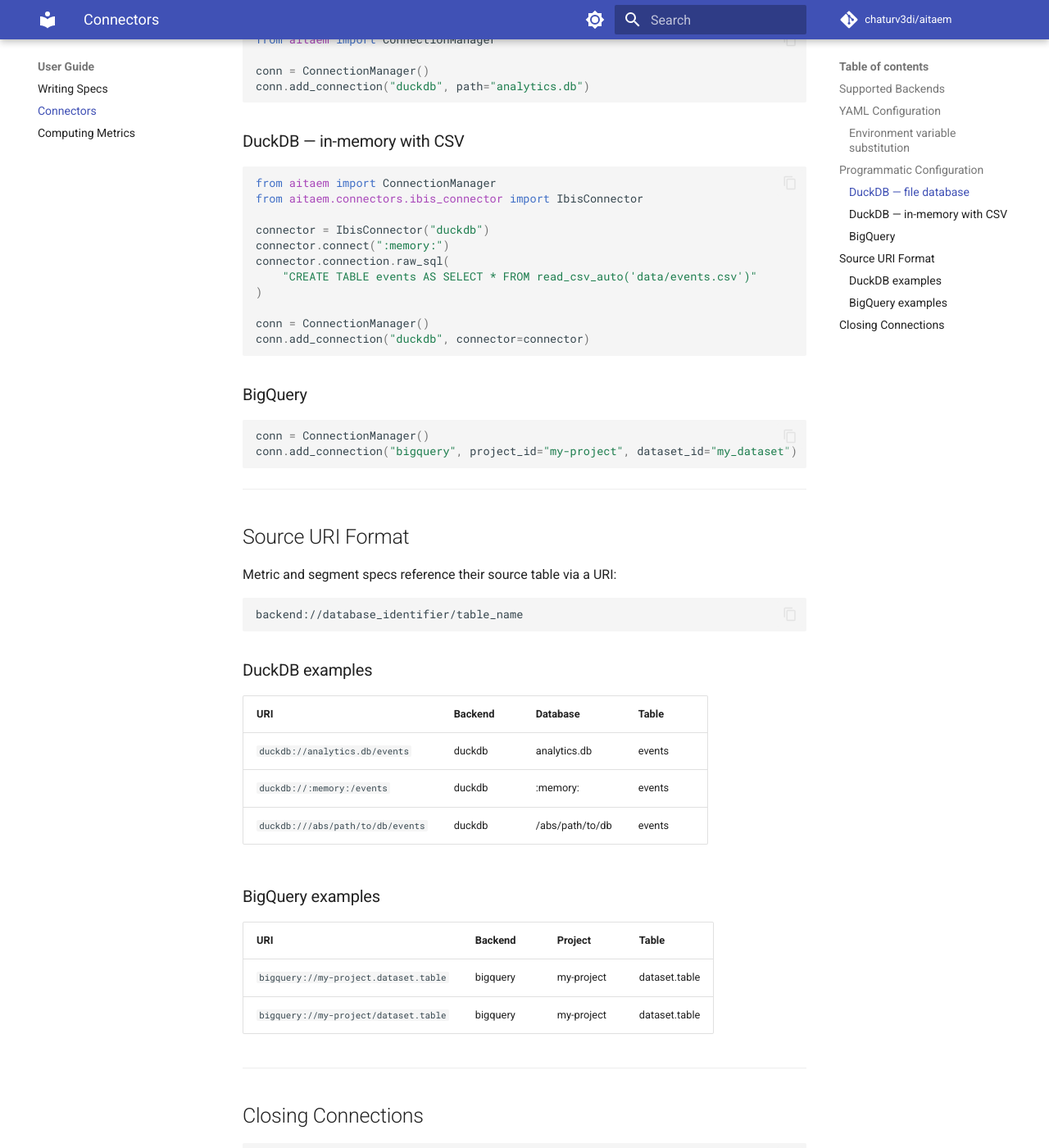
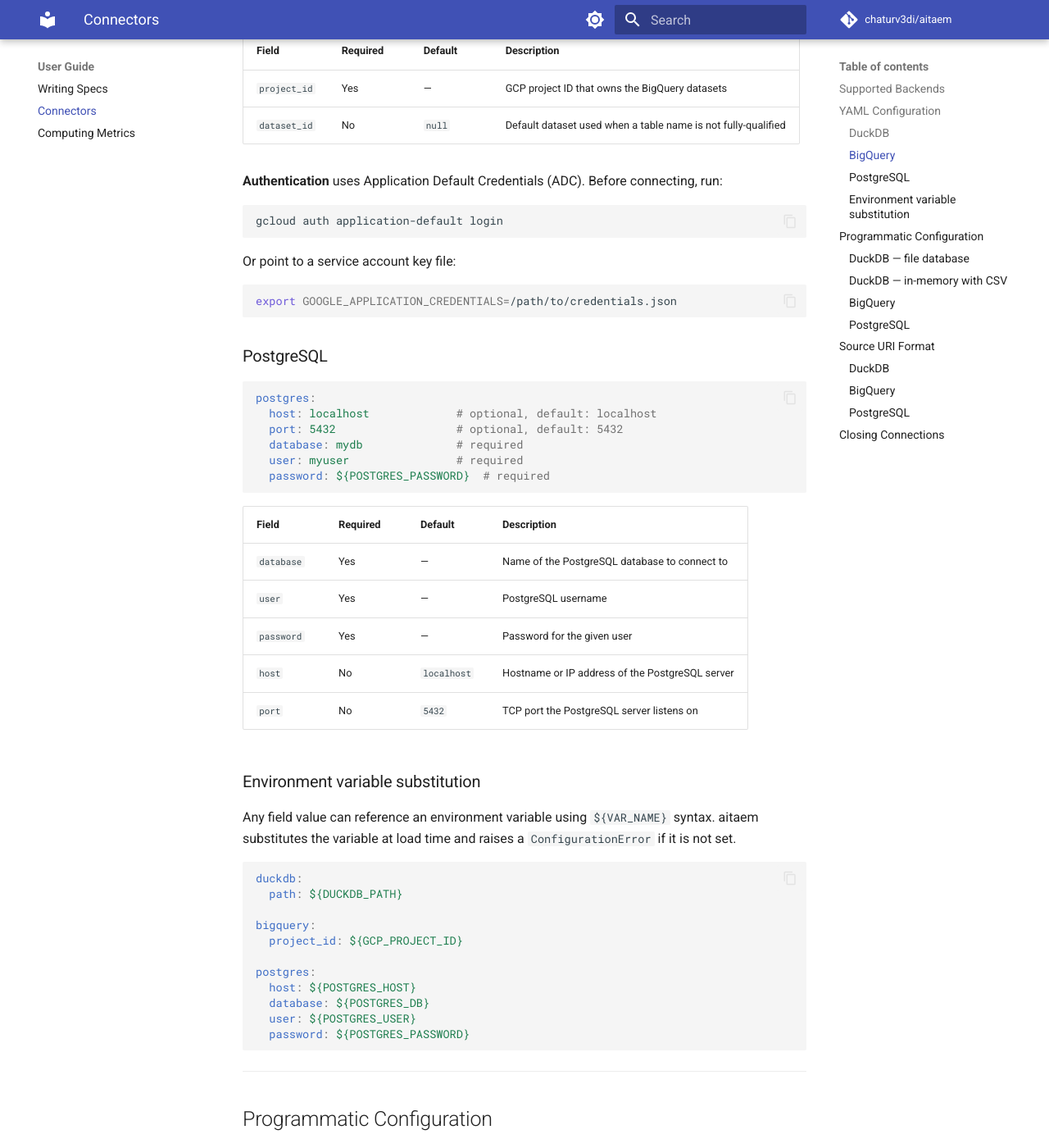
Before and after one commit to chaturv3di/aitaem, an MkDocs documentation site: the page built from docs/user-guide/connectors.md, in a window 1280 px wide and 1400 px high, scrolled down 1329 px. Shown: the whole window at 82% size. Built offline with MkDocs 1.6.1 and Material for MkDocs 9.7.7, drawn with Linux system fonts in a browser that asks for light colours; comment, search, counter and statistics services are not loaded; some of the changed text lies outside the part shown.

Commit message:
docs: describe backend connection specs in user guide and API reference
- user-guide/connectors.md: add PostgreSQL throughout; add per-backend
  field reference tables (required/optional, defaults, descriptions) for
  DuckDB, BigQuery, and PostgreSQL; expand env var substitution and
  programmatic configuration examples; document PostgreSQL source URI format
- api/connectors.md: add mkdocstrings directives for DuckDBConfig,
  BigQueryConfig, PostgresConfig, and validate_backend_config alongside
  ConnectionManager
- backend_specs.py: add class and field docstrings to all three config
  dataclasses so mkdocstrings renders them correctly

````diff
--- a/docs/user-guide/connectors.md
+++ b/docs/user-guide/connectors.md
@@ -8,21 +8,14 @@
 |---------|-----------|---------------|
 | DuckDB | `duckdb://` | Included by default |
 | BigQuery | `bigquery://` | `pip install "aitaem[bigquery]"` |
+| PostgreSQL | `postgres://` | `pip install "aitaem[postgres]"` |
 | CSV (via DuckDB) | `duckdb://` | Included — use `read_csv_auto` |
 
 ---
 
 ## YAML Configuration
 
-The recommended way to configure connections is a YAML file:
-
-```yaml
-# connections.yaml
-duckdb:
-  path: examples/data/ad_campaigns.duckdb
-```
-
-Load it with:
+The recommended way to configure connections is a `connections.yaml` file. Load it with:
 
 ```python
 from aitaem import ConnectionManager
@@ -30,23 +23,86 @@ from aitaem import ConnectionManager
 conn = ConnectionManager.from_yaml("connections.yaml")
 ```
 
-### Environment variable substitution
+### DuckDB
 
-Sensitive values can be read from environment variables using `${VAR_NAME}` syntax:
+```yaml
+duckdb:
+  path: data/analytics.db   # required
+  read_only: false           # optional, default: false
+```
+
+| Field | Required | Default | Description |
+|-------|----------|---------|-------------|
+| `path` | Yes | — | File path to the DuckDB database, or `':memory:'` for an in-process ephemeral database |
+| `read_only` | No | `false` | Open the database in read-only mode |
+
+### BigQuery
 
 ```yaml
 bigquery:
-  project_id: ${GCP_PROJECT_ID}
-  dataset_id: my_dataset
+  project_id: my-gcp-project   # required
+  dataset_id: my_dataset        # optional
 ```
 
+| Field | Required | Default | Description |
+|-------|----------|---------|-------------|
+| `project_id` | Yes | — | GCP project ID that owns the BigQuery datasets |
+| `dataset_id` | No | `null` | Default dataset used when a table name is not fully-qualified |
+
+**Authentication** uses Application Default Credentials (ADC). Before connecting, run:
+
 ```bash
-export GCP_PROJECT_ID=my-gcp-project
+gcloud auth application-default login
+```
+
+Or point to a service account key file:
+
+```bash
+export GOOGLE_APPLICATION_CREDENTIALS=/path/to/credentials.json
+```
+
+### PostgreSQL
+
+```yaml
+postgres:
+  host: localhost             # optional, default: localhost
+  port: 5432                  # optional, default: 5432
+  database: mydb              # required
+  user: myuser                # required
+  password: ${POSTGRES_PASSWORD}  # required
+```
+
+| Field | Required | Default | Description |
+|-------|----------|---------|-------------|
+| `database` | Yes | — | Name of the PostgreSQL database to connect to |
+| `user` | Yes | — | PostgreSQL username |
+| `password` | Yes | — | Password for the given user |
+| `host` | No | `localhost` | Hostname or IP address of the PostgreSQL server |
+| `port` | No | `5432` | TCP port the PostgreSQL server listens on |
+
+### Environment variable substitution
+
+Any field value can reference an environment variable using `${VAR_NAME}` syntax. aitaem substitutes the variable at load time and raises a `ConfigurationError` if it is not set.
+
+```yaml
+duckdb:
+  path: ${DUCKDB_PATH}
+
+bigquery:
+  project_id: ${GCP_PROJECT_ID}
+
+postgres:
+  host: ${POSTGRES_HOST}
+  database: ${POSTGRES_DB}
+  user: ${POSTGRES_USER}
+  password: ${POSTGRES_PASSWORD}
 ```
 
 ---
 
 ## Programmatic Configuration
+
+Use `add_connection()` when you want to configure connections in code rather than a YAML file.
 
 ### DuckDB — file database
 
@@ -80,30 +136,66 @@ conn = ConnectionManager()
 conn.add_connection("bigquery", project_id="my-project", dataset_id="my_dataset")
 ```
 
+### PostgreSQL
+
+```python
+import os
+from aitaem import ConnectionManager
+
+conn = ConnectionManager()
+conn.add_connection(
+    "postgres",
+    host="db.example.com",
+    database="mydb",
+    user="myuser",
+    password=os.environ["POSTGRES_PASSWORD"],
+)
+```
+
 ---
 
 ## Source URI Format
 
-Metric and segment specs reference their source table via a URI:
+Metric and segment specs reference their source table via a URI in the `source` field. The URI determines which connection is used and which table is queried.
+
+### DuckDB
 
 ```
-backend://database_identifier/table_name
+duckdb://database_path/table_name
 ```
 
-### DuckDB examples
+| URI | Table |
+|-----|-------|
+| `duckdb://analytics.db/events` | `events` in `analytics.db` |
+| `duckdb://:memory:/events` | `events` in an in-memory database |
+| `duckdb:///abs/path/to/db/events` | `events` at an absolute path |
 
-| URI | Backend | Database | Table |
-|-----|---------|----------|-------|
-| `duckdb://analytics.db/events` | duckdb | analytics.db | events |
-| `duckdb://:memory:/events` | duckdb | :memory: | events |
-| `duckdb:///abs/path/to/db/events` | duckdb | /abs/path/to/db | events |
+### BigQuery
 
-### BigQuery examples
+```
+bigquery://project.dataset.table
+```
 
-| URI | Backend | Project | Table |
-|-----|---------|---------|-------|
-| `bigquery://my-project.dataset.table` | bigquery | my-project | dataset.table |
-| `bigquery://my-project/dataset.table` | bigquery | my-project | dataset.table |
+| URI | Project | Table |
+|-----|---------|-------|
+| `bigquery://my-project.analytics.events` | `my-project` | `analytics.events` |
+| `bigquery://my-project/analytics.events` | `my-project` | `analytics.events` |
+
+BigQuery URIs must contain at least three dot-separated parts (project, dataset, table).
+
+### PostgreSQL
+
+```
+postgres://schema/table
+```
+
+| URI | SQL table reference |
+|-----|---------------------|
+| `postgres://public/events` | `public.events` |
+| `postgres://analytics/orders` | `analytics.orders` |
+| `postgres:///events` | `events` (server's default schema) |
+
+The schema part is optional. Omit it (triple slash) when you want the server's default search path to resolve the table.
 
 ---
 
````
Also changed, not shown: docs/api/connectors.md (+27 -1 lines), 1 other file.
